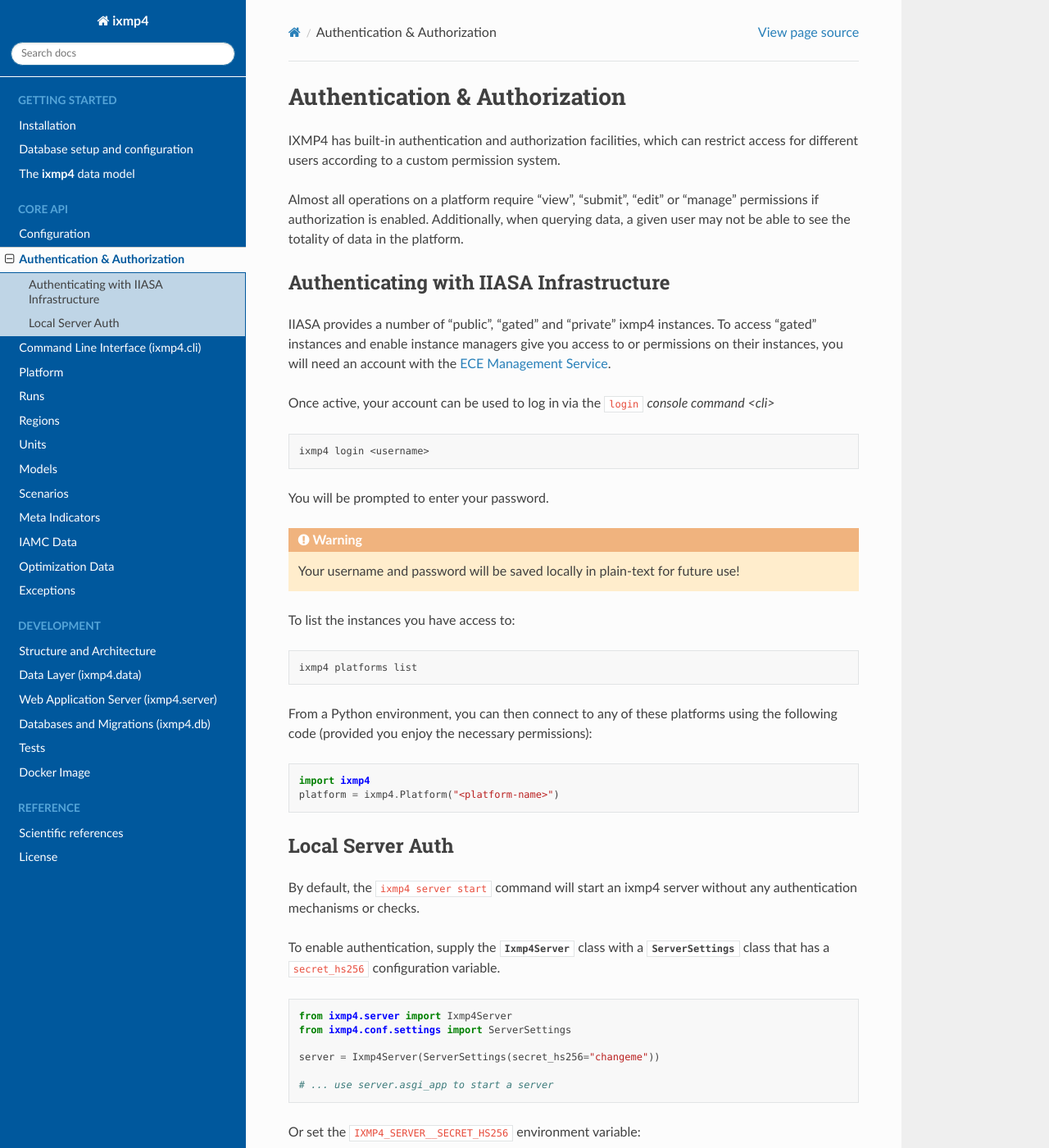
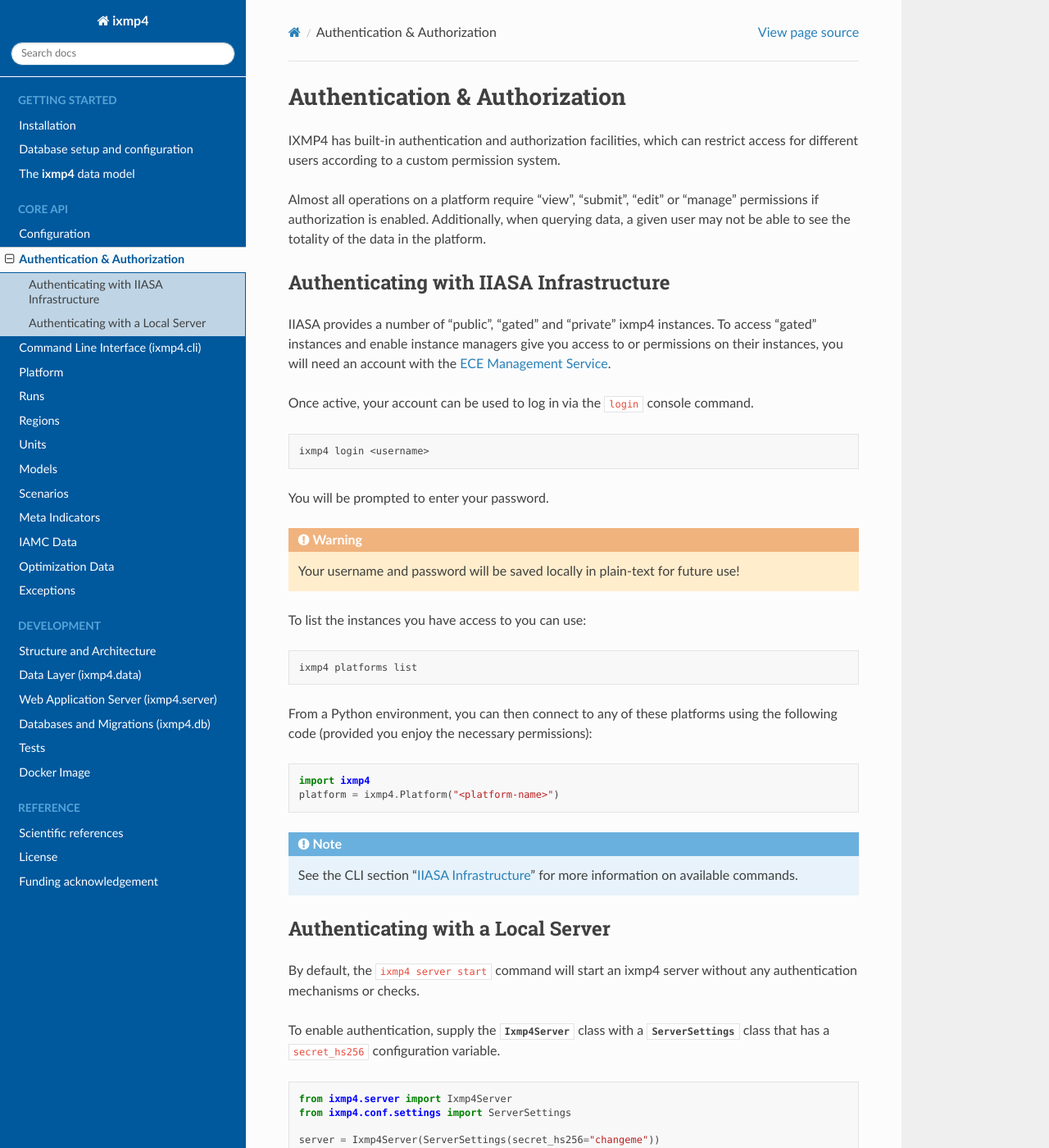
Before and after one commit to iiasa/ixmp4, a Sphinx documentation site: the page built from doc/source/auth.rst, in a window 1280 px wide and 1400 px high. Shown: the whole window at 82% size. Built offline with Sphinx 7.4.7 and the Read the Docs theme 3.1.0, drawn with Linux system fonts in a browser that asks for light colours; some of the changed text lies outside the part shown.

Commit message:
touch up docs

```diff
--- a/doc/source/auth.rst
+++ b/doc/source/auth.rst
@@ -8,7 +8,7 @@
 Almost all operations on a platform require "view", "submit",
 "edit" or "manage" permissions if authorization is enabled.
 Additionally, when querying data, a given user may not be
-able to see the totality of data in the platform.
+able to see the totality of the data in the platform.
 
 Authenticating with IIASA Infrastructure
 ----------------------------------------
@@ -23,7 +23,7 @@
    <a href="https://manager.ece.iiasa.ac.at/" target="_blank">ECE Management Service</a>
 
 Once active, your account can be used to log in via
-the ``login`` `console command <cli>`
+the ``login`` console command.
 
 .. code:: bash
 
@@ -35,7 +35,7 @@
 
     Your username and password will be saved locally in plain-text for future use!
 
-To list the instances you have access to:
+To list the instances you have access to you can use:
 
 .. code:: bash
 
@@ -49,9 +49,12 @@
     import ixmp4
     platform = ixmp4.Platform("<platform-name>")
 
+.. note::
+    See the CLI section ":ref:`cli-iiasa`" for more information on
+    available commands.
 
-Local Server Auth
------------------
+Authenticating with a Local Server
+----------------------------------
 
 By default, the ``ixmp4 server start`` command will start an
 ixmp4 server without any authentication mechanisms or checks.
@@ -76,7 +79,7 @@
     IXMP4_SERVER__SECRET_HS256=changeme ixmp4 server start
 
 A client connecting to a server started in this manner has to be
-configured using the :attr:`~ixmp4.conf.settings.ClientSettings.secret_hs256`
+configured using the :attr:`ixmp4.conf.settings.ClientSettings.secret_hs256`
 configuration variable to enable unrestricted use:
 
 .. code:: python
--- a/doc/source/cli.rst
+++ b/doc/source/cli.rst
@@ -41,10 +41,12 @@
    ixmp4 platforms delete test
    ixmp4 platforms delete postgres
 
+.. _cli-iiasa:
+
 IIASA Infrastructure
 --------------------
 
-By default, public IIASA platforms will be available to all users.
+By default only public IIASA platforms will be available to all users.
 If you want to log in using your ECE Manger account, use the ``ixmp4 login <username>`` command.
 
 .. typer:: ixmp4.cli.app:login
```
Also changed, not shown: doc/source/funding.rst (added, +26 -0 lines), doc/source/index.rst (+3 -53 lines).
